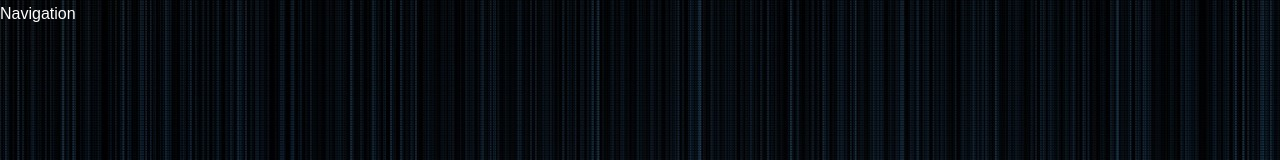
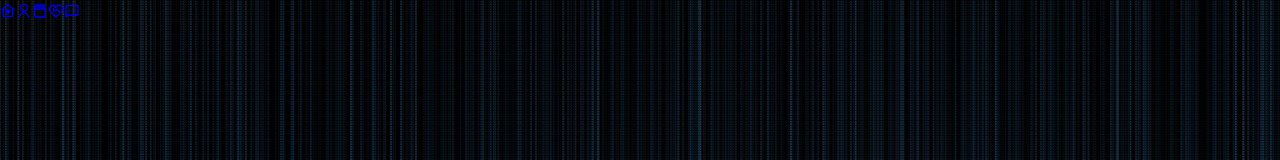
Before and after one commit to Felix-Barosio/Portfolio, a React (Create React App) app: page / in a window 1280 px wide. Shown: the top 160 px of the page. Built offline with nearby package versions, Linux system fonts and the light colour scheme.

Commit message:
Added navigation buttons

```diff
--- a/src/components/Navigation/Navigation.js
+++ b/src/components/Navigation/Navigation.js
@@ -1,9 +1,55 @@
-import React from 'react'
+import React, { useState } from "react";
+import './Navigation.css'
+
+import {
+    RiHomeHeartLine,
+    RiUserLine,
+    RiBook3Line,
+    RiServiceLine,
+    RiMessage2Line,
+} from "react-icons/ri";
 
 const Navigation = () => {
+    const [isActive, setIsActive] = useState("#home");
     return (
-        <div>Navigation</div>
-    )
-}
+        <div className="nav">
+            <a
+                href="#home"
+                className={isActive === "#home" ? "active" : ""}
+                onClick={() => setIsActive("#home")}
+            >
+                <RiHomeHeartLine />
+            </a>
+            <a
+                href="#about"
+                className={isActive === "#about" ? "active" : ""}
+                onClick={() => setIsActive("#about")}
+            >
+                <RiUserLine />
+            </a>
+            <a
+                href="#experience"
+                className={isActive === "#experience" ? "active" : ""}
+                onClick={() => setIsActive("#experience")}
+            >
+                <RiBook3Line />
+            </a>
+            <a
+                href="#portfolio"
+                className={isActive === "#portfolio" ? "active" : ""}
+                onClick={() => setIsActive("#portfolio")}
+            >
+                <RiServiceLine />
+            </a>
+            <a
+                href="#contact"
+                className={isActive === "#contact" ? "active" : ""}
+                onClick={() => setIsActive("#contact")}
+            >
+                <RiMessage2Line />
+            </a>
+        </div>
+    );
+};
 
-export default Navigation
+export default Navigation;
```
